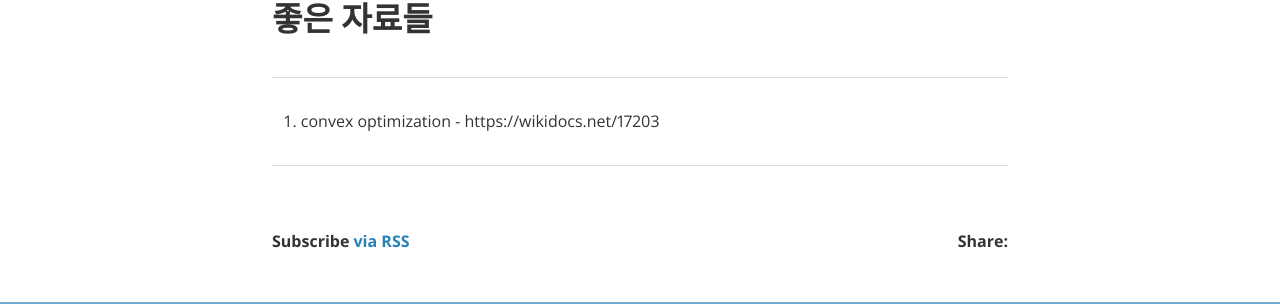
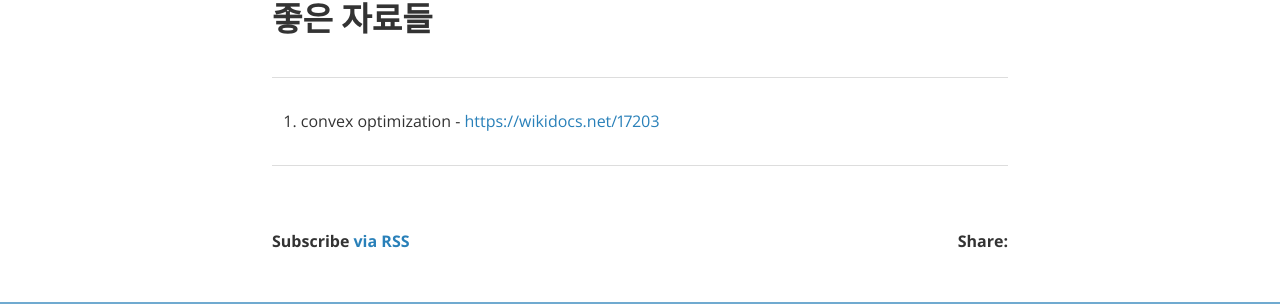
Before and after one commit to kevin970401/kevin970401.github.io, a Jekyll site: the page built from _posts/2019-10-18-pytorch-tips.md, in a window 1280 px wide. Shown: the part 351-655 px from the top of the page. Built offline with Jekyll 4.4.1, drawn with Linux system fonts in a browser that asks for light colours; nearby versions of some CDN libraries.

Commit message:
add good docs

```diff
--- a/_posts/2019-10-18-pytorch-tips.md
+++ b/_posts/2019-10-18-pytorch-tips.md
@@ -9,7 +9,7 @@ author: lee gunjun
 
 ----
 
-1. convex optimization - https://wikidocs.net/17203
+1. convex optimization - <https://wikidocs.net/17203>
 
 
 ----
```
